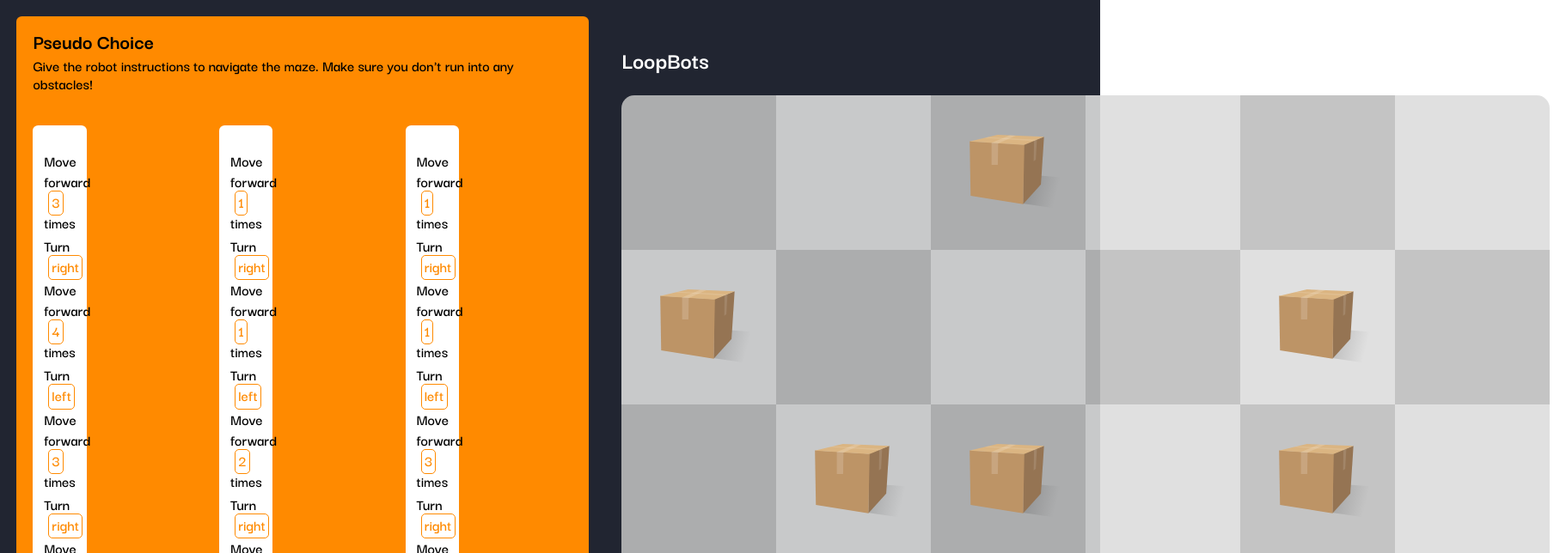
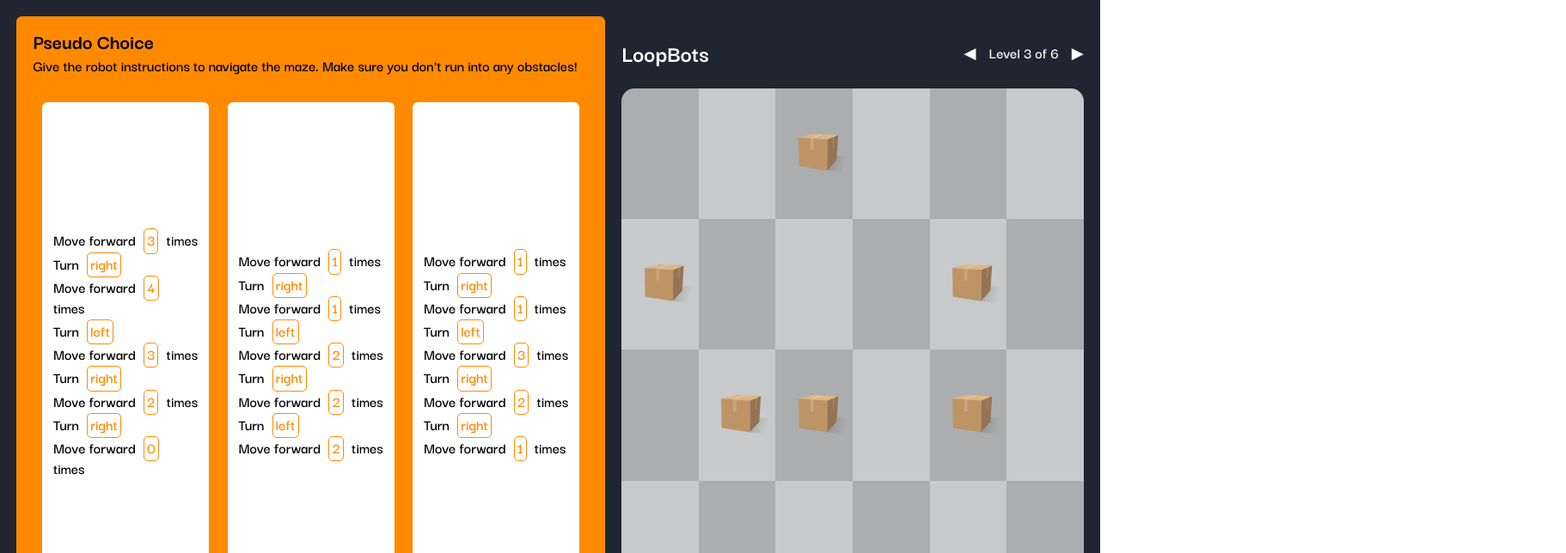
Before and after one commit to uclaacm/forloopslab, a React app: page /pseudochoice in a window 1280 px wide. Shown: the top 644 px of the page at 86% size, 1822 px wide, since content can reach past the window. Built offline with nearby package versions, Linux system fonts and the light colour scheme; a web font is replaced by a local one.

Commit message:
make pretty

```diff
--- a/src/components/pages/pseudochoice.tsx
+++ b/src/components/pages/pseudochoice.tsx
@@ -31,7 +31,6 @@ function Turn(props: {direction:string}){
 }
 function MultipleChoice(props:MultipleChoiceProps):JSX.Element{
   return(
-    <div>
     <button onClick = {() => props.onChoice(props.arr)} className="selectBtn">
       {props.arr.map((element:(string|number), idx) =>{
         //turn instructions
@@ -42,7 +41,6 @@ function MultipleChoice(props:MultipleChoiceProps):JSX.Element{
         return <MoveForward key = {`${props.choiceNum}_${idx}`} steps = {element}/>;
       })}
     </button>
-    </div>
   );
 }
 
--- a/src/components/shared/maze.tsx
+++ b/src/components/shared/maze.tsx
@@ -12,10 +12,10 @@ export function Maze(props:MazeProps):JSX.Element {
   for (let i = 0; i < props.rows; i++) {
     for (let j = 0; j < props.cols; j++) {
       if (!squares[i]) {
-        squares[i] = [<div key={`${i}-${j}`}></div>];
+        squares[i] = [<div className = "box" key={`${i}-${j}`}><img className="hidden" src={boxImg} alt="cardboard box"></img></div>];
       }
       else {
-        squares[i].push(<div key={`${i}-${j}`}></div>);
+        squares[i].push(<div className = "box" key={`${i}-${j}`}><img src={boxImg} className="hidden" alt="cardboard box"></img></div>);
       }
     }
   }
--- a/src/styles/app.scss
+++ b/src/styles/app.scss
@@ -1,4 +1,6 @@
 @import 'global';
+
+
 
 .frame {
   background-color: $main-background;
@@ -26,7 +28,7 @@
   font-family: $main-font;
   font-size: $main-font-size;
   line-height: 115%;
-  margin: 1.5vw;
+  margin: 1.5vw 0 1.5vw 1.5vw;
   padding: 1.5vw;
 
 }
--- a/src/styles/maze.scss
+++ b/src/styles/maze.scss
@@ -9,26 +9,25 @@
 //     grid-template-columns: repeat(3, auto);
 // }
 .maze {
-  align-content: center;
+  align-content: stretch;
   display: grid;
-  justify-content: center;
-  margin: -10px auto;
+  // margin: -10px auto;
+  height: 100%;
+  justify-content: stretch;
+  width: 100%;
 }
 
 .maze-container > div {
   background-color: rgba(190, 190, 190, 0.894);
-  height: 15vw;
-  max-height: 180px;
-  max-width: 180px;
-  width: 15vw;
+  // height: 15vw;
+  // max-height: 180px;
+  // max-width: 180px;
+  width: 100%;
 }
 
 .maze-container > div:nth-child(2),
-
 .maze-container > div:nth-child(4),
-
 .maze-container > div:nth-child(6),
-
 .maze-container > div:nth-child(7),
 .maze-container > div:nth-child(9),
 .maze-container > div:nth-child(11),
@@ -61,9 +60,16 @@
   align-items: center;
   display: flex;
   justify-content: center;
+  padding: 1.5vw 0;
 }
 
 img {
-  padding-left: 45px;
-  width: 140%;
+  padding-left: 35px;
+  width: 80%;
+  // width: 140%;
+  // width: calc(30px+5vw);
 }
+
+img.hidden {
+  visibility: hidden;
+}
--- a/src/styles/pseudochoice.scss
+++ b/src/styles/pseudochoice.scss
@@ -6,16 +6,19 @@
   border-radius: 0.5vw;
   font-family: $main-font;
   font-size: $main-font-size;
+  height: 90%;
   padding: 2vw 1vw;
   text-align: left;
-  width: 32%;
+  width: 30%;
 }
 
 #contentPC {
   align-items: center;
   display: flex;
-  justify-content: space-between;
-  padding: 3vw 0;
+  flex-flow: row wrap;
+  height: 90%;
+  justify-content: space-around;
+  // padding: 2vw 0;
   // height: 50%;
 }
 
--- a/src/styles/pythonfill.scss
+++ b/src/styles/pythonfill.scss
@@ -5,7 +5,6 @@
   border-radius: 10px;
   box-sizing: border-box;
   margin: 1vw 0;
-  padding: 1vw;
 }
 
 #code-input {
@@ -41,6 +40,7 @@
 .codeCard {
   background-color: white;
   border-radius: 10px;
+  overflow-y: scroll;
   padding: 1vw;
 }
 
--- a/src/styles/sidebar.scss
+++ b/src/styles/sidebar.scss
@@ -9,6 +9,7 @@
   font-weight: 700;
   justify-content: space-between;
   padding: max(30px, 2.2vw);
+
 }
 
 #header {
```
Lines whose indentation alone changed are shown as unchanged.
